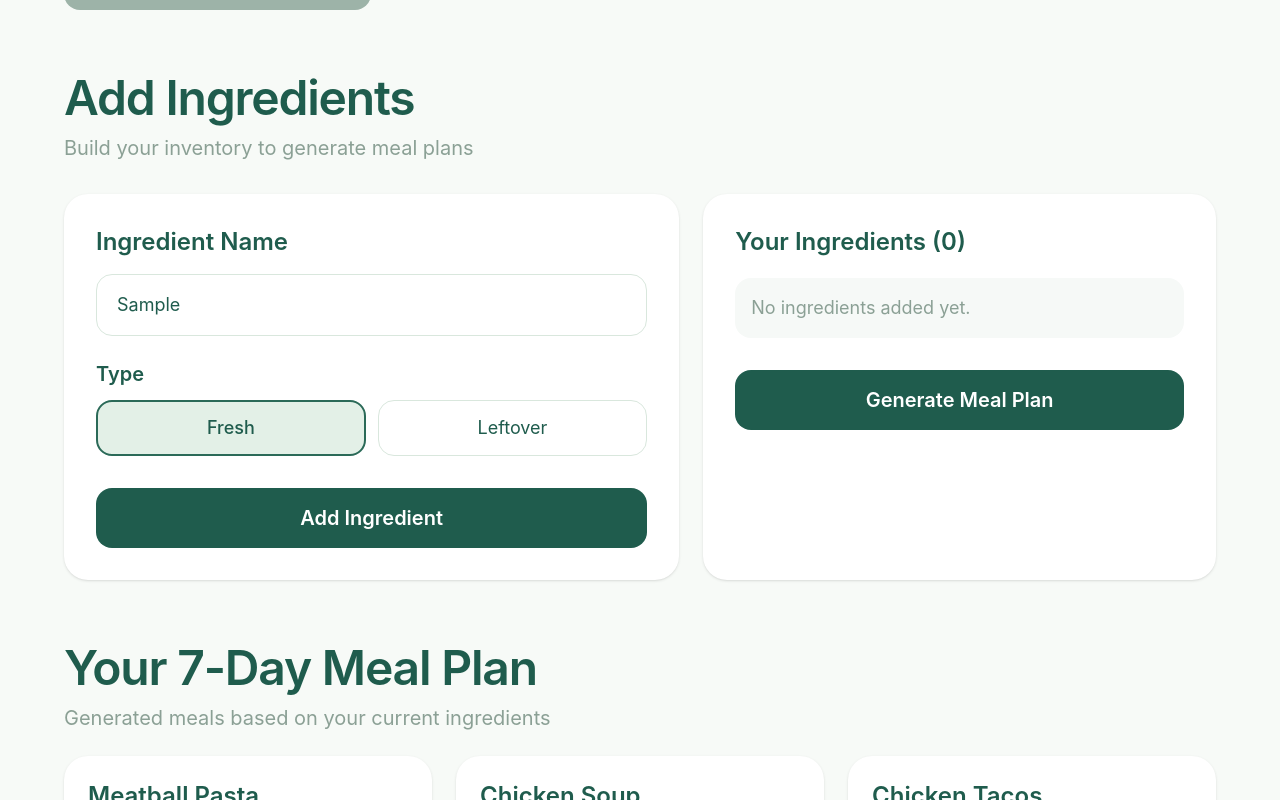
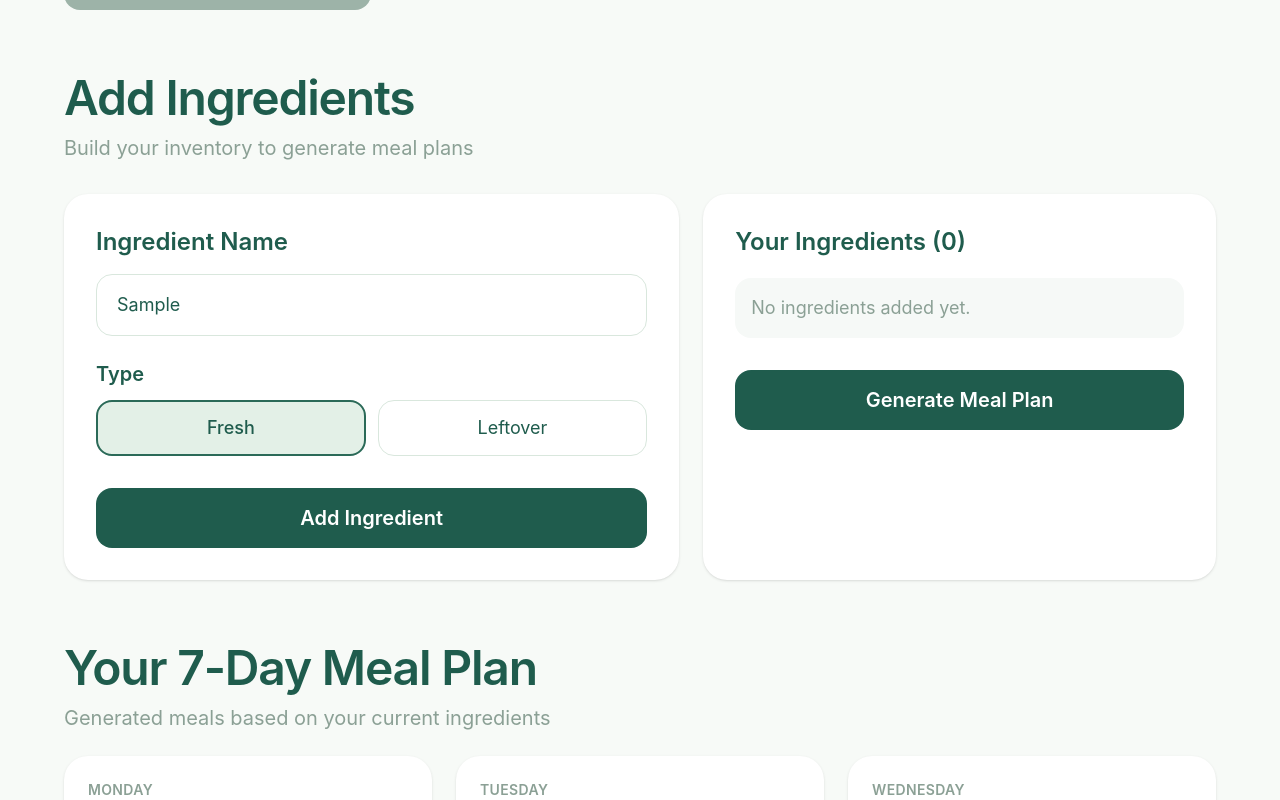
Before and after one commit to TatevikTadevosyan86/PlanEat, a React app in the folder frontend/: page / in a window 1280 px wide. Both pictures are taken after typing "Sample" into the empty fields and a click on the button "Generate Meal Plan". Shown: the part 795-1595 px from the top of the page. Built offline with nearby package versions, Linux system fonts and the light colour scheme; the HTML template or start-up script is replaced by a standard one.

Commit message:
Update meal card loop

```diff
--- a/frontend/src/pages/Home.jsx
+++ b/frontend/src/pages/Home.jsx
@@ -241,8 +241,12 @@ function Home() {
     </div>
   ):(
      <div className="mt-6 grid gap-6 md:grid-cols-2 xl:grid-cols-3">
-      {mealPlan.map((meal) =>(
+      {mealPlan.map((meal, index) =>(
         <div key={meal.id} className="rounded-3xl bg-white p-6 shadow-sm">
+          <p className="text-sm font-semibold uppercase tracking-wide text-[#8ba095]">
+  {weekdays[index]}
+</p>
+
            <h3 className="text-2xl font-semibold text-[#1f5c4d]">
             {meal.name}
            </h3>
```
